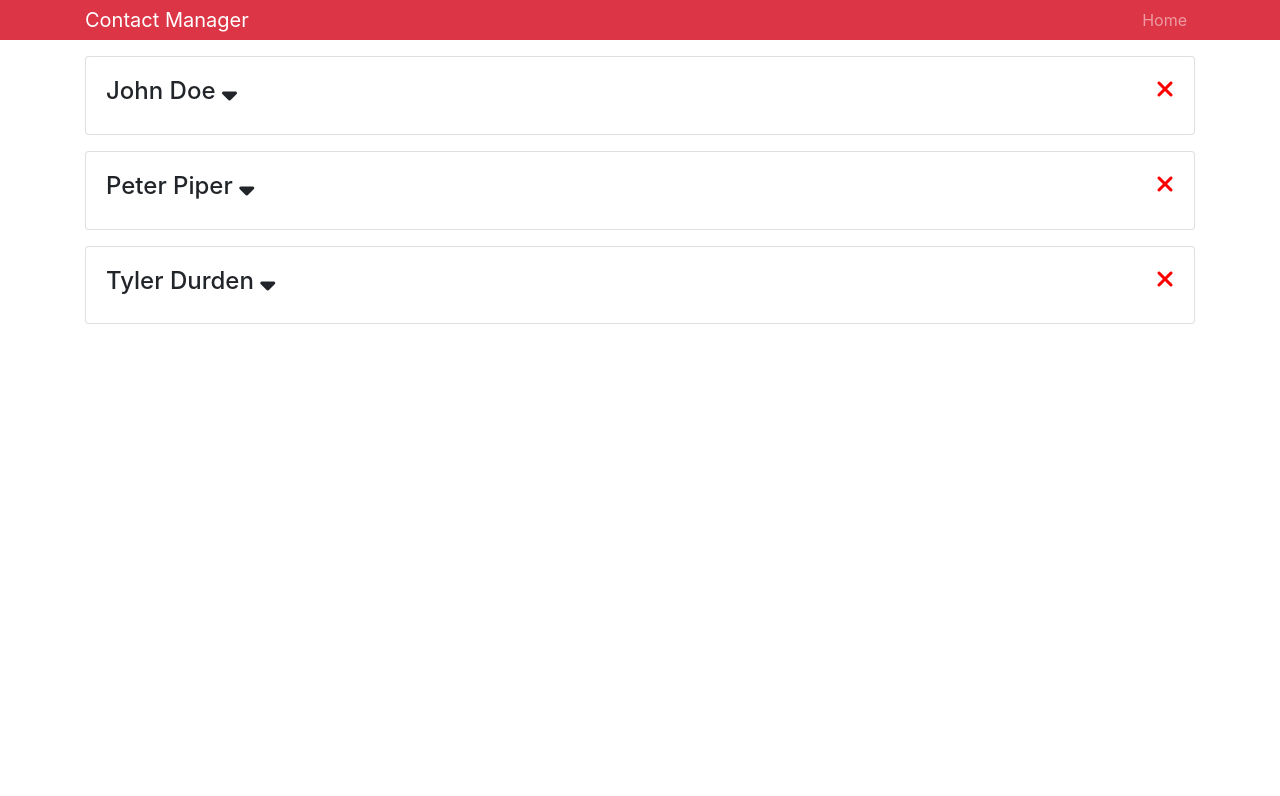
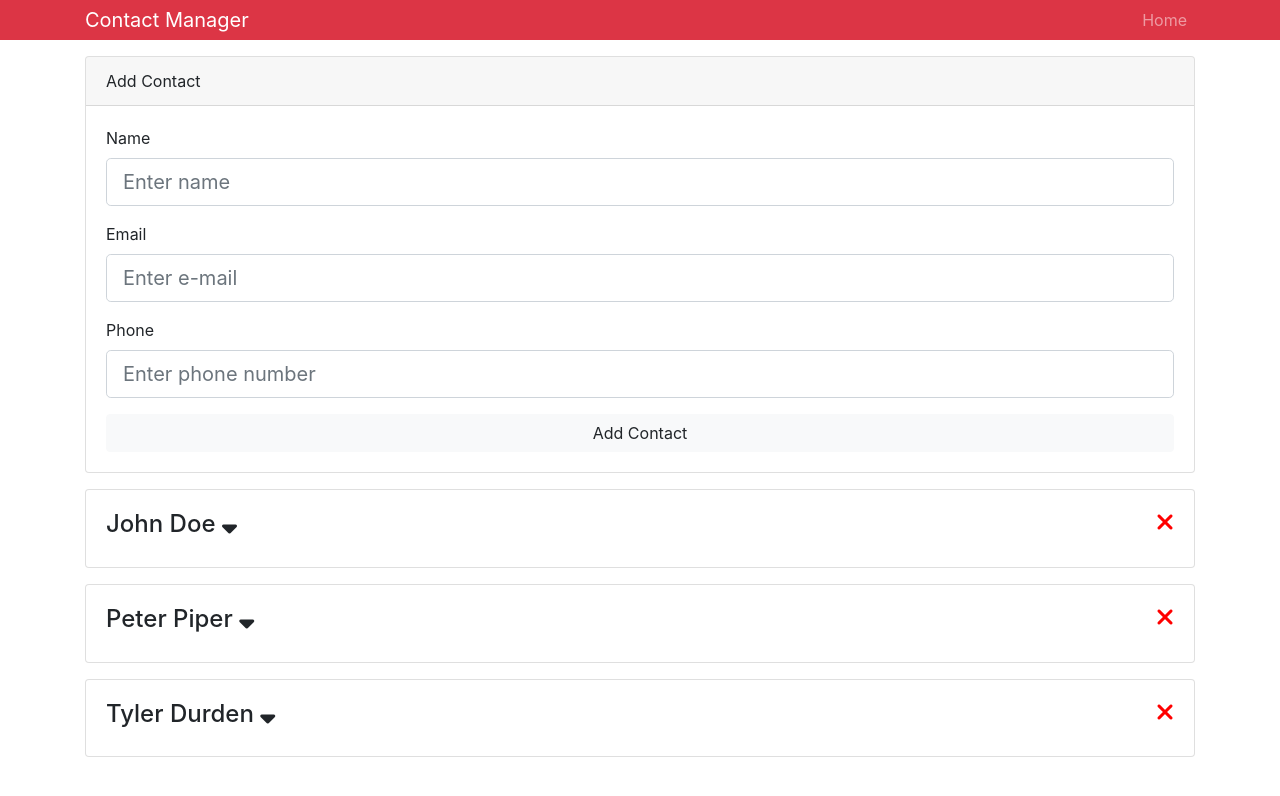
Before and after one commit to burritoOverflow/Contacts-React-Example, a React (Create React App) app: page / in a window 1280 px wide. Shown: the top 796 px of the page. Built offline with nearby package versions, Linux system fonts and the light colour scheme.

Commit message:
Form added, restructed directories

```diff
--- a/src/App.js
+++ b/src/App.js
@@ -1,9 +1,10 @@
 import React from "react";
-import Header from "./components/Header";
+import Header from "./components/layout/Header";
 import { Provider } from "./Context";
 
 import "bootstrap/dist/css/bootstrap.min.css";
-import Contacts from "./components/Contacts";
+import Contacts from "./components/Contacts/Contacts";
+import AddContact from "./components/Contacts/AddContact";
 
 function App() {
   return (
@@ -11,6 +12,7 @@
       <div className="App">
         <Header branding="Contact Manager" />
         <div className="container">
+          <AddContact />
           <Contacts />
         </div>
       </div>
--- /dev/null
+++ b/src/components/Contacts/AddContact.js
@@ -0,0 +1,70 @@
+import React, { Component } from "react";
+
+class AddContact extends Component {
+  state = {
+    name: "",
+    email: "",
+    phone: ""
+  };
+
+  handleChange = e =>
+    this.setState({
+      [e.target.name]: e.target.value
+    });
+
+  render() {
+    const { name, email, phone } = this.state;
+    return (
+      <div className="card mb-3">
+        <div className="card-header">Add Contact</div>
+        <div className="card-body">
+          <form>
+            <div className="form-group">
+              <label htmlFor="name">Name</label>
+              <input
+                type="text"
+                name="name"
+                className="form-control form-control-lg"
+                placeholder="Enter name"
+                value={name}
+                onChange={this.handleChange}
+                required
+              ></input>
+            </div>
+            <div className="form-group">
+              <label htmlFor="email">Email</label>
+              <input
+                type="email"
+                name="email"
+                className="form-control form-control-lg"
+                placeholder="Enter e-mail"
+                value={email}
+                onChange={this.handleChange}
+                required
+              ></input>
+            </div>
+            <div className="form-group">
+              <label htmlFor="phone">Phone</label>
+              <input
+                type="tel"
+                name="phone"
+                className="form-control form-control-lg"
+                placeholder="Enter phone number"
+                value={phone}
+                onChange={this.handleChange}
+                required
+              ></input>
+            </div>
+            <input
+              type="submit"
+              value="Add Contact"
+              className="btn btn-block btn-light"
+            ></input>
+          </form>
+        </div>
+      </div>
+    );
+  }
+}
+
+export default AddContact;
--- a/src/components/Contact.js
+++ b/src/components/Contacts/Contact.js
@@ -1,6 +1,6 @@
 import React, { Component } from "react";
 import PropTypes from "prop-types";
-import { Consumer } from "../Context";
+import { Consumer } from "../../Context";
 
 class Contact extends Component {
   static propTypes = {
--- a/src/components/Contacts.js
+++ b/src/components/Contacts/Contacts.js
@@ -1,6 +1,6 @@
 import React, { Component } from "react";
 import Contact from "./Contact";
-import { Consumer } from "../Context";
+import { Consumer } from "../../Context";
 
 class Contacts extends Component {
   // the value is from the context provider
```
Also changed, not shown: src/components/layout/Header.js (renamed from src/components/Header.js).
